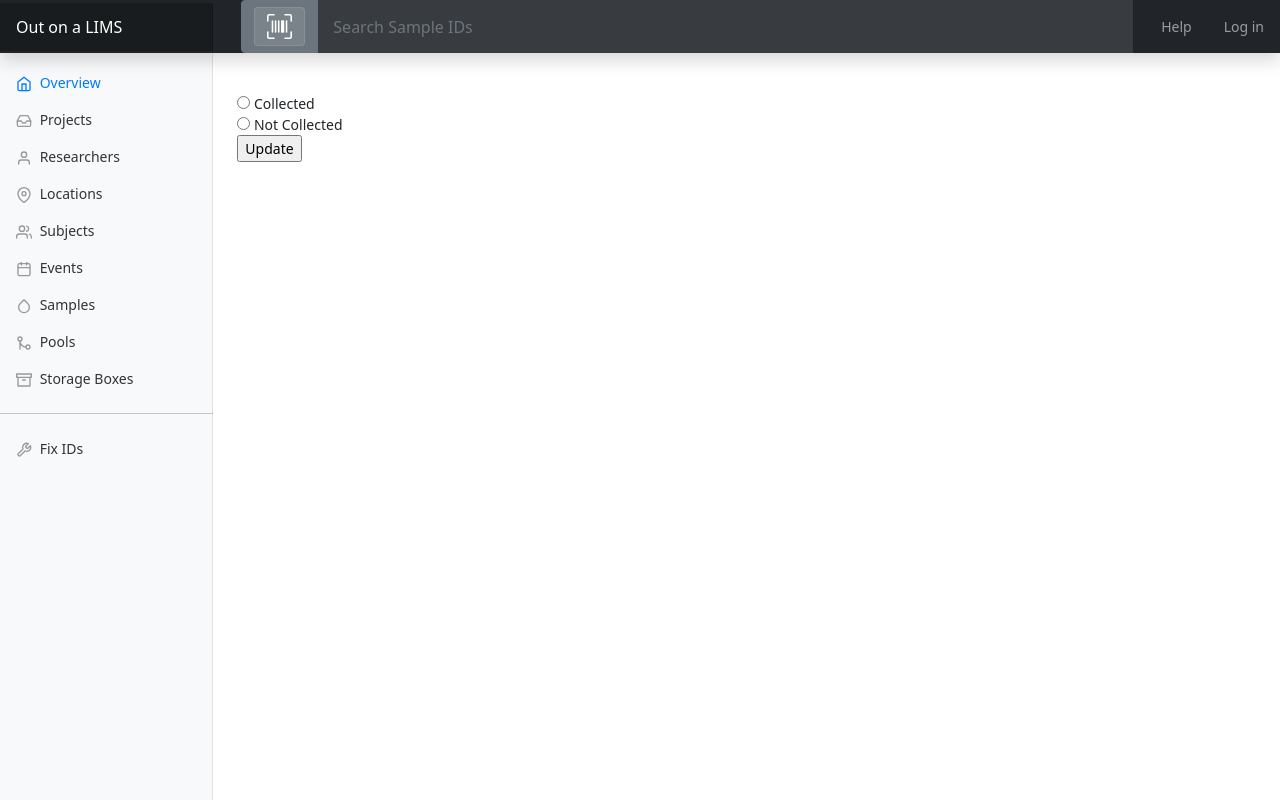
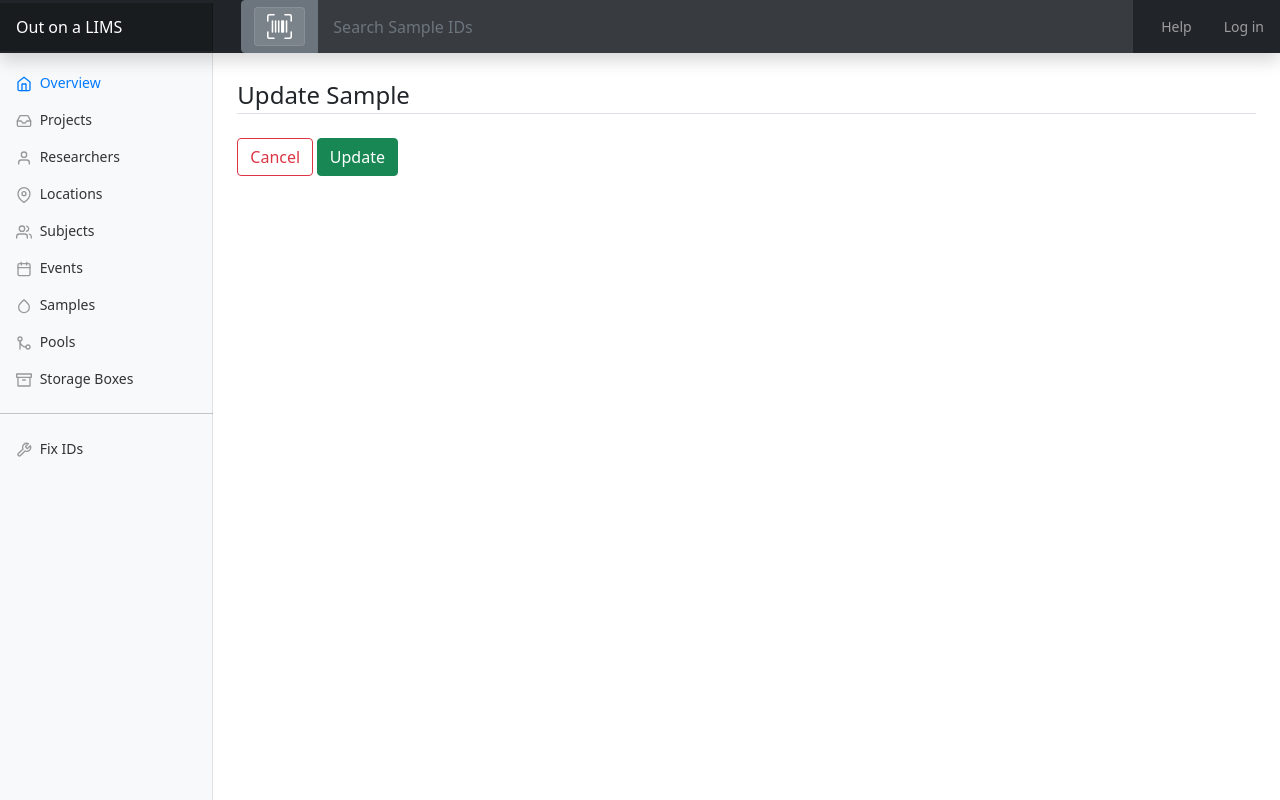
Before and after one commit to tfursten/outonalims-covid, a Django app: template out_on_a_LIMS/lims/templates/lims/sample_update.html in a window 1280 px wide. Run offline with Django 3.2, Linux system fonts and the light colour scheme; the template is opened without the code that fills it, so the values that code supplies are empty; some libraries are stand-ins or nearby versions.

Commit message:
update templates

```diff
--- a/out_on_a_LIMS/lims/templates/lims/sample_update.html
+++ b/out_on_a_LIMS/lims/templates/lims/sample_update.html
@@ -1,17 +1,12 @@
 {% extends "lims/base.html" %}
+{% load crispy_forms_tags %}
 {% block content %}
-<div>
-<form action="{% url 'lims:submit_update' sample.sample_id %}" method="post">
-{% csrf_token %}
-    <fieldset>
-        <legend><h1>{{ sample.sample_id }}</h1></legend>
-        {% if error_message %}<p><strong>{{ error_message }}</strong></p>{% endif %}
-        <input type="radio" name="choice" id="choice1" value="1">
-            <label for="choice1">Collected</label><br>
-        <input type="radio" name="choice" id="choice0" value="0">
-            <label for="choice0">Not Collected</label><br>
-    </fieldset>
-    <input type="submit" value="Update">
+<legend class="border-bottom mb-6">Update Sample</legend>
+<form method="post">{% csrf_token %}
+    {{ form | crispy }}
+    <div class="form-group pt-3">
+        <a class="btn btn-outline-danger mr-5" href="{% url 'lims:sample_detail' sample.id %}" role="button">Cancel</a>
+        <button class="btn btn-success" type="submit">Update</button>
+    </div>
 </form>
-</div>
 {% endblock content %}
--- a/out_on_a_LIMS/lims/templates/lims/samples_for_event.html
+++ b/out_on_a_LIMS/lims/templates/lims/samples_for_event.html
@@ -16,7 +16,7 @@
     <tbody>
         {% for sample in samples %}
         <tr>
-        <td><a href="#">{{ sample.sample_id }}</a></td>
+        <td><a href="{% url 'lims:sample_detail' sample.id %}">{{ sample.name }}</a></td>
         <td><a href="{% url 'lims:subject_detail' sample.subject.id %}">{{ sample.subject.subject_ui }}</a></td>
         <td>{{ sample.subject.first_name }}</td>
         <td>{{ sample.subject.last_name }}</td>
```
